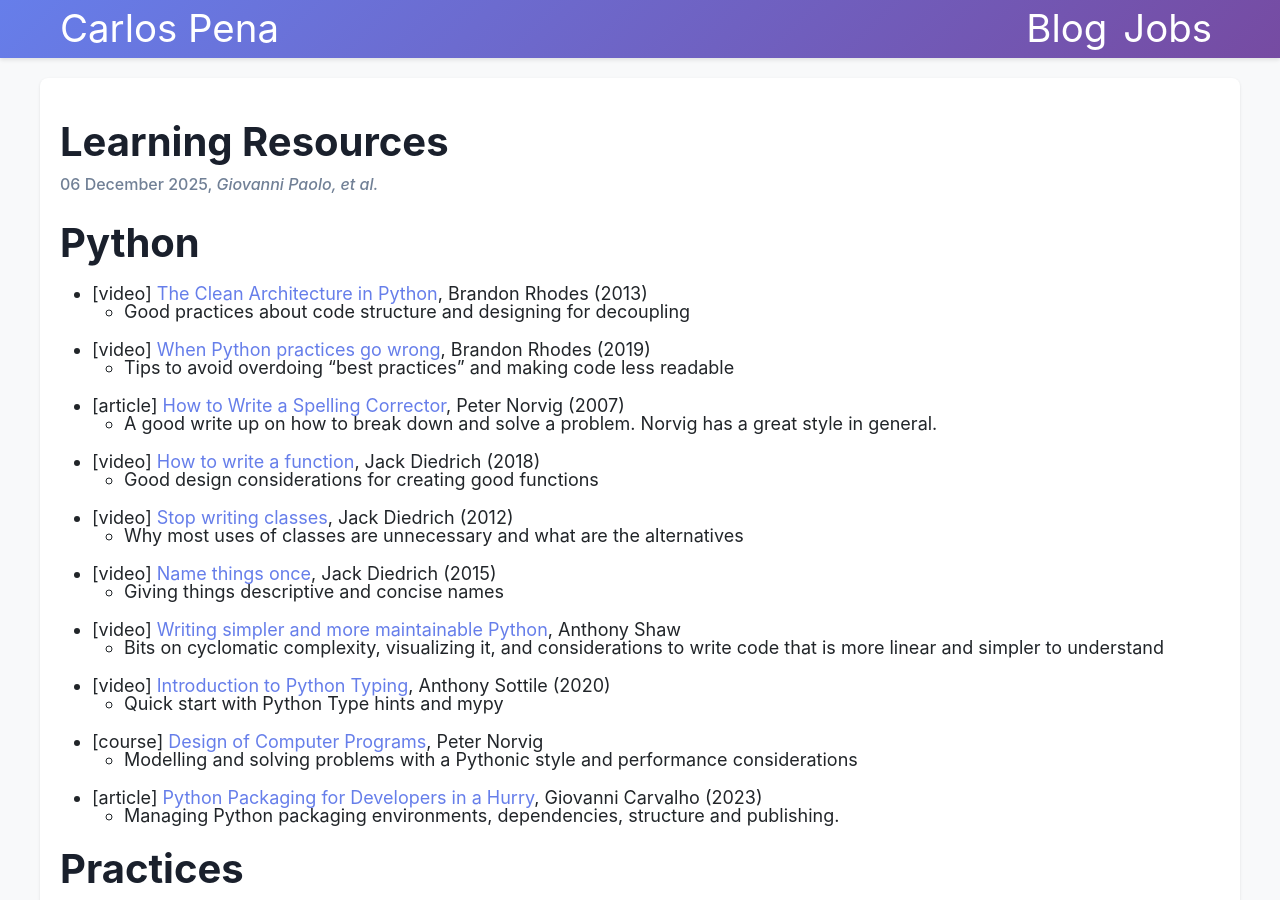
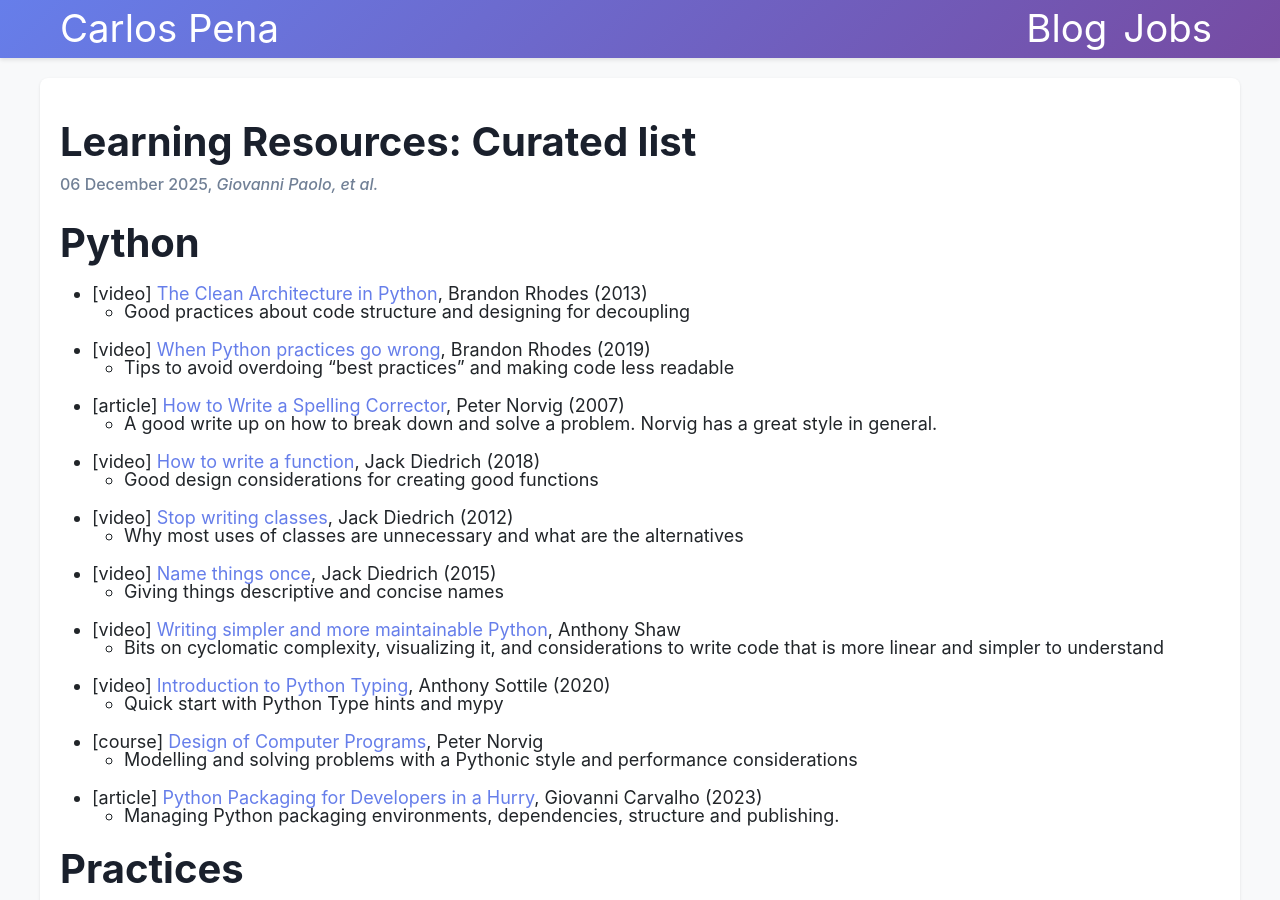
Before and after one commit to CarlosPena00/carlospena00.github.io, a Jekyll site: the page built from _posts/2025-12-10-learning-resources.md, in a window 1280 px wide and 900 px high. Built offline with Jekyll 4.4.1, drawn with Linux system fonts in a browser that asks for light colours.

Commit message:
docs(blog): Update titles and dates in learning resources and data warehouse notes

```diff
--- a/_posts/2025-12-10-learning-resources.md
+++ b/_posts/2025-12-10-learning-resources.md
@@ -1,6 +1,6 @@
 ---
 layout: post
-title: "Learning Resources"
+title: "Learning Resources: Curated list"
 author: Giovanni Paolo, et al.
 date: 2025-12-06
 ---
```
Also changed, not shown: _posts/2026-03-21-data-warehouse.md (+1 -1 lines).
